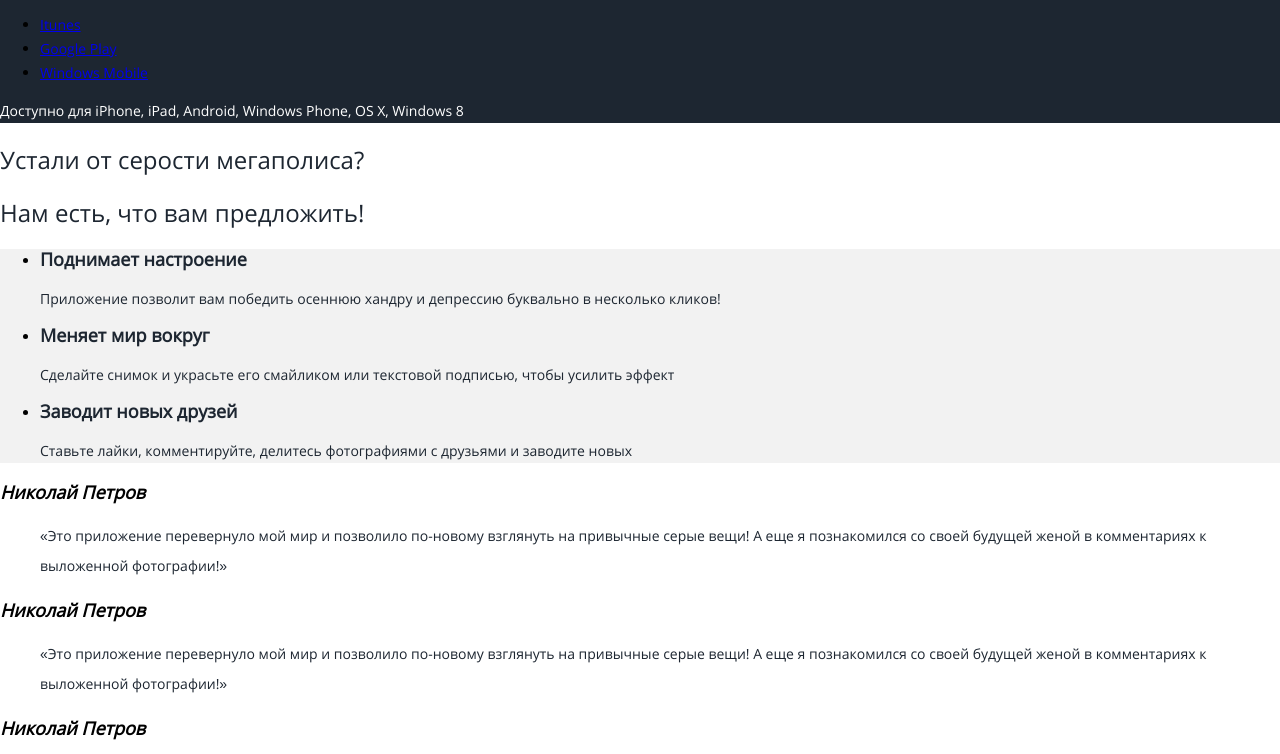
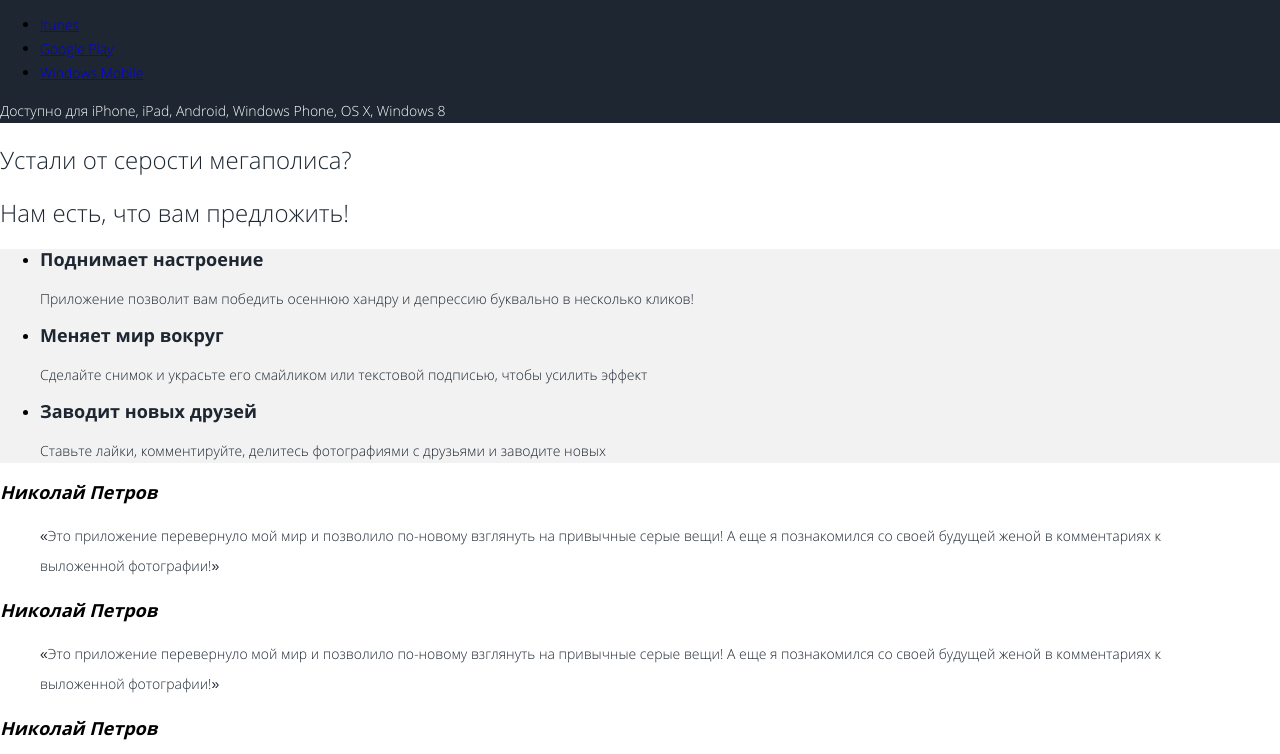
Before and after one commit to alex-y-kuznetsov/Pink, a website: page source/index.html in a window 1280 px wide. Shown: the part 205-959 px from the top of the page. Drawn offline with nearby package versions, Linux system fonts and the light colour scheme; files that its build step writes are made by us from their sources.

Commit message:
Разделил подключение шрифтов на 3 fontface по жирности

```diff
--- a/source/less/fonts.less
+++ b/source/less/fonts.less
@@ -1,9 +1,20 @@
 @font-face {
   font-family: "Open Sans";
+  font-weight: normal;
   src: url("/fonts/opensans.woff2") format("woff2"),
-         url("/fonts/opensans.woff") format("woff"),
-         url("/fonts/opensansbold.woff2") format("woff2"),
-         url("/fonts/opensansbold.woff") format("woff"),
-         url("/fonts/opensanslight.woff2") format("woff2"),
-         url("/fonts/opensanslight.woff") format("woff");
+       url("/fonts/opensans.woff") format("woff");
 }
+
+@font-face {
+  font-family: "Open Sans";
+  font-weight: bold;
+  src: url("/fonts/opensansbold.woff2") format("woff2"),
+       url("/fonts/opensansbold.woff") format("woff");
+}
+
+@font-face {
+  font-family: "Open Sans";
+  font-weight: lighter;
+  src: url("/fonts/opensanslight.woff2") format("woff2"),
+       url("/fonts/opensanslight.woff") format("woff");
+}
```
